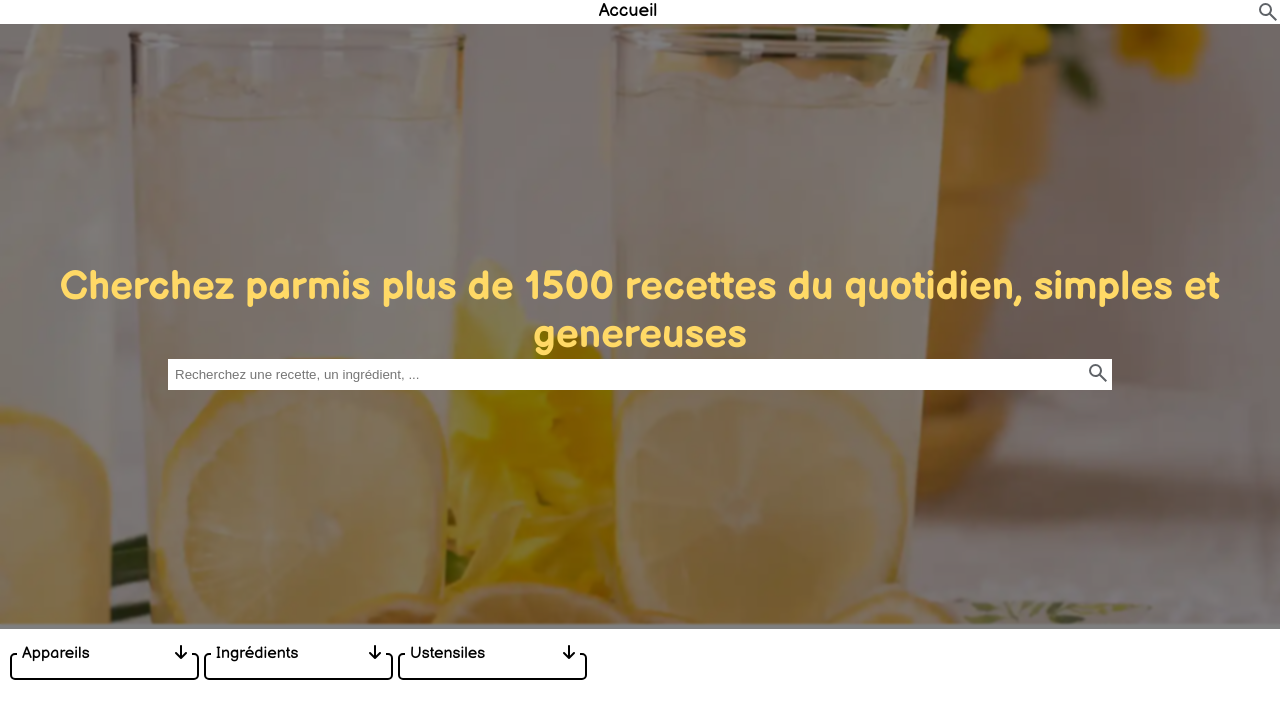
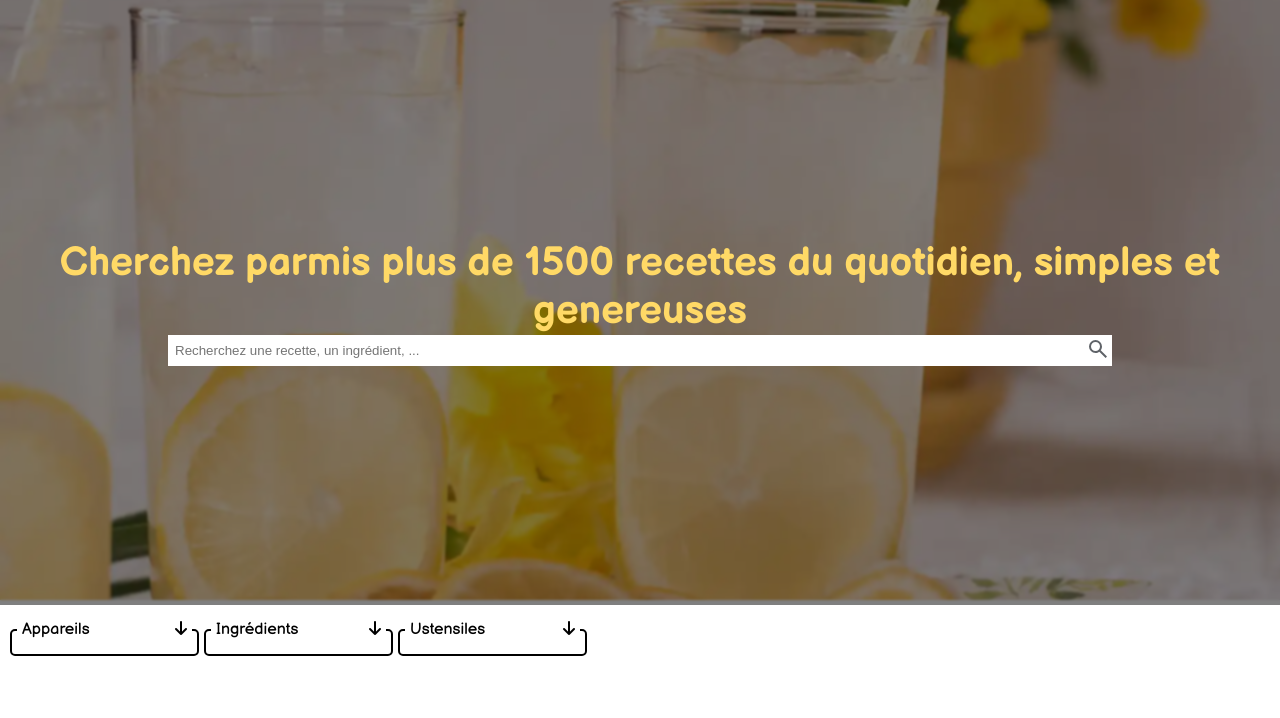
Before and after one commit to WakakiVongola/projetCuisine-et-recette, a plain HTML site: page index.html in a window 1280 px wide. Drawn offline with Linux system fonts and the light colour scheme; no server answers.

Commit message:
erased header component

```diff
--- a/index.html
+++ b/index.html
@@ -14,13 +14,6 @@
 </head>
 
 <body>
-    <header>
-        <nav>
-            <a href="#accueil">Accueil</a>
-        </nav>
-        <i><img src="./icones/search.svg" alt="bouton recherchez"></i>
-    </header>
-
     <main>
         <section class="search_image">
             <div>
```
